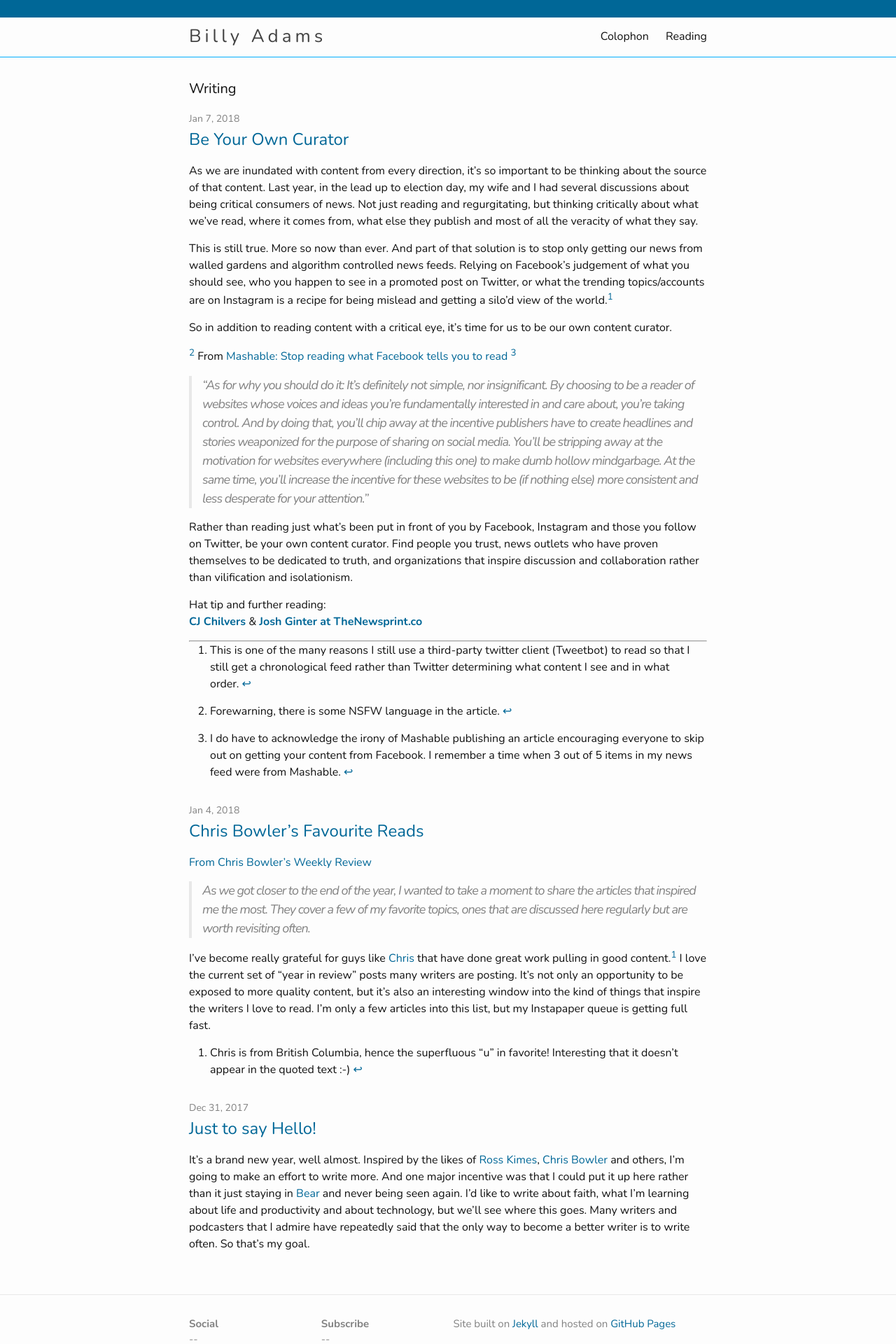
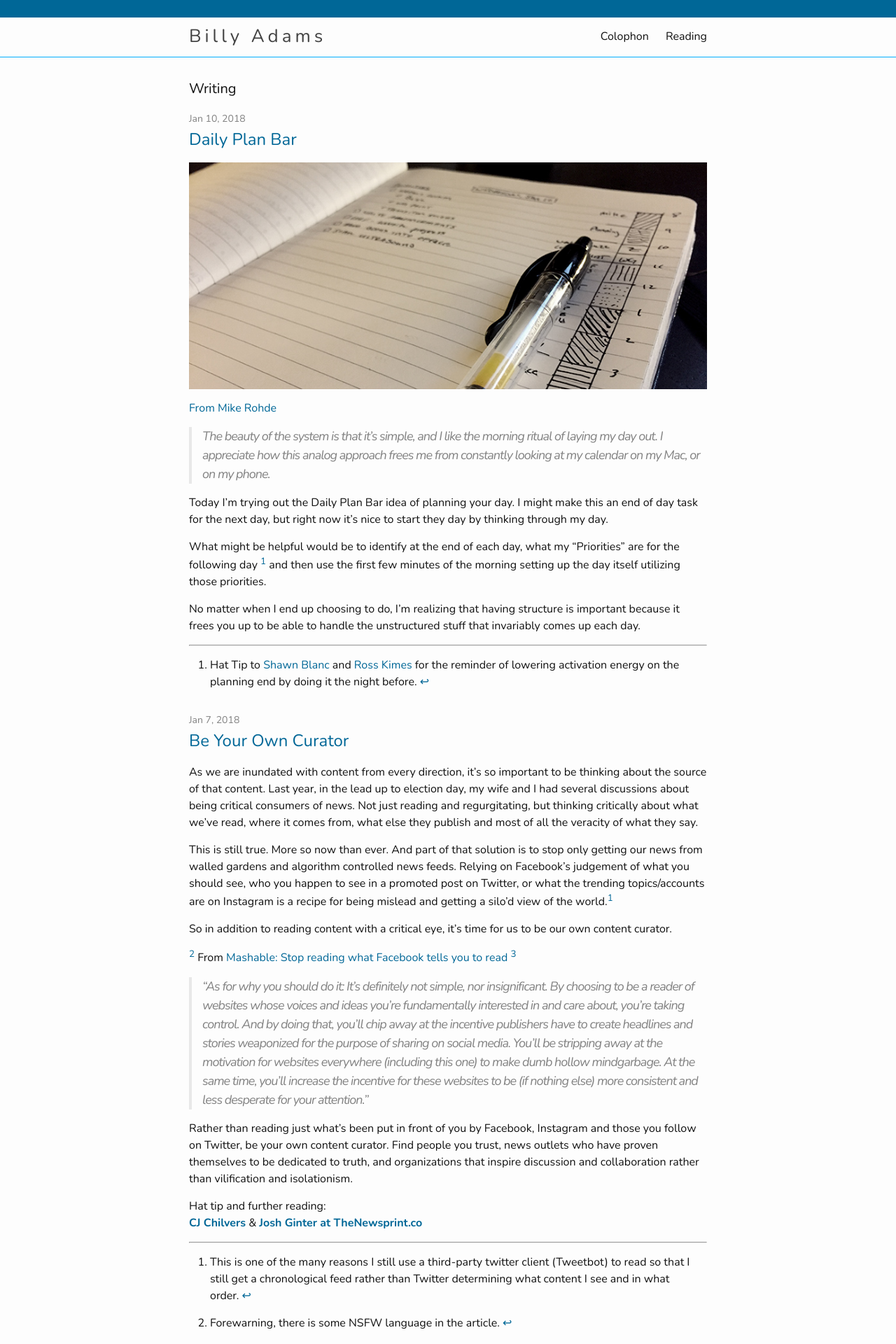
Before and after one commit to billyadams/billyadams.github.io, a Jekyll site: the page built from index.md, in a window 1280 px wide. Shown: the top 1920 px of the page at 70% size. Built offline with Jekyll 4.4.1, drawn with Linux system fonts in a browser that asks for light colours; some of the changed text lies outside the part shown.

Commit message:
New Post + Style Changes
- Added Daily Plan Bar post
- Added Arrow to Link List Post
- Upload Photo for DPB Post
- Add 30px Margin Bottom to HR

```diff
--- a/_posts/2018-01-03-Chris-Bowlers-Favourite-Reads-from-2017.markdown
+++ b/_posts/2018-01-03-Chris-Bowlers-Favourite-Reads-from-2017.markdown
@@ -1,7 +1,7 @@
 ---
 
 layout: post
-title: Chris Bowler’s Favourite Reads
+title: Chris Bowler’s Favourite Reads →
 date: 2018-01-04
 
 ---
--- /dev/null
+++ b/_posts/2018-01-10-Daily-Plan-Bar.markdown
@@ -0,0 +1,22 @@
+---
+layout: post
+title: Daily Plan Bar
+date: 2018-01-10
+---
+
+![First Daily Plan Bar Attempt]({{ "/assets/photo/20180110_DailyPlanBar.jpg" | absolute_url }})
+
+[From Mike Rohde](https://medium.com/rohdesign/the-daily-plan-bar-357972361096)
+
+> The beauty of the system is that it’s simple, and I like the morning ritual of laying my day out. I appreciate how this analog approach frees me from constantly looking at my calendar on my Mac, or on my phone.
+
+Today I’m trying out the Daily Plan Bar idea of planning your day. I might make this an end of day task for the next day, but right now it’s nice to start they day by thinking through my day.
+
+What might be helpful would be to identify at the end of each day, what my “Priorities” are for the following day [^1] and then use the first few minutes of the morning setting up the day itself utilizing those priorities.
+
+No matter when I end up choosing to do, I’m realizing that having structure is important because it frees you up to be able to handle the unstructured stuff that invariably comes up each day.
+
+---
+
+
+[^1]: Hat Tip to [Shawn Blanc](https://shawnblanc.net/2018/01/make-the-next-step-easier/) and [Ross Kimes](http://rosskimes.net/2018/01/ideal-morning-routine/) for the reminder of lowering activation energy on the planning end by doing it the night before.
--- a/_sass/minima/_base.scss
+++ b/_sass/minima/_base.scss
@@ -31,7 +31,7 @@ body {
  * Set `margin-bottom` to maintain vertical rhythm
  */
 h1, h2, h3, h4, h5, h6,
-p, blockquote, pre,
+p, hr, blockquote, pre,
 ul, ol, dl, figure,
 %vertical-rhythm {
   margin-bottom: $spacing-unit / 2;
```
Also changed, not shown: assets/photo/20180110_DailyPlanBar.jpg (added).
